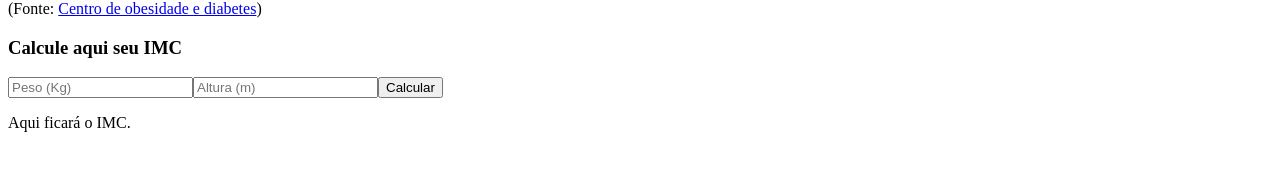
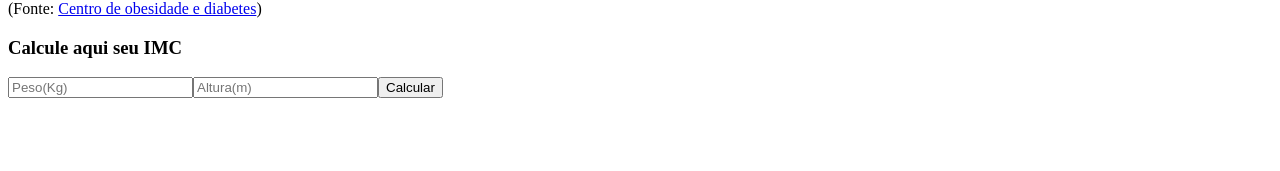
Before and after one commit to BrunoAmadei/restart, a React (Vite) app: page / in a window 1280 px wide. Shown: the part 161-332 px from the top of the page. Built offline with nearby package versions, Linux system fonts and the light colour scheme.

Commit message:
Update CalculadoraIMC.jsx

```diff
--- a/src/components/CalculadoraIMC.jsx
+++ b/src/components/CalculadoraIMC.jsx
@@ -1,16 +1,23 @@
-import { useState } from "react";
+import React, { useState } from "react"
 
 function calculadoraIMC() {
-  const [peso, setPeso] = useState(0)
-  const [altura, setAltura] = useState(0)
+  const [peso, setPeso] = useState("")
+  const [altura, setAltura] = useState("")
+  const [resultado, setResultado]= useState("")
+
+  const calculoImc = () => {
+    const imc = peso / (altura * altura)
+    const resultado = imc.toFixed(2)
+    setResultado(resultado)
+  }
 
   return (
     <div>
-      <input type="number" placeholder="Peso (Kg)" />
-      <input type="number" placeholder="Altura (m)" />
-      <button>Calcular</button>
+      <input type="number" placeholder="Peso(Kg)" onChange={(e) => setPeso(e.target.value)} />
+      <input type="number" placeholder="Altura(m)" onChange={(e) => setAltura(e.target.value)} />
+      <button onClick={calculoImc}>Calcular</button>
       <p>
-        Aqui ficará o IMC.
+       {resultado}
       </p>
     </div>
   )
```
